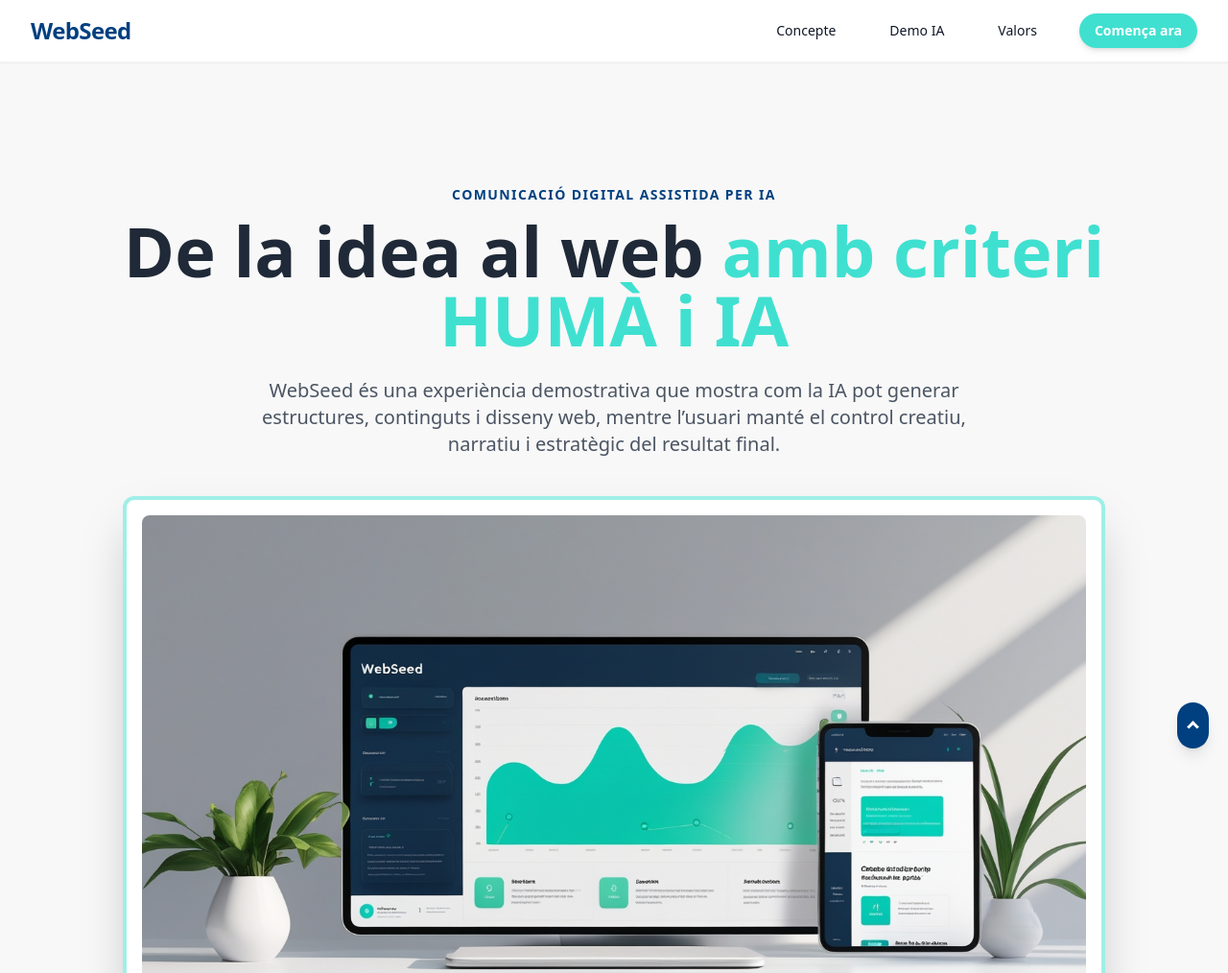
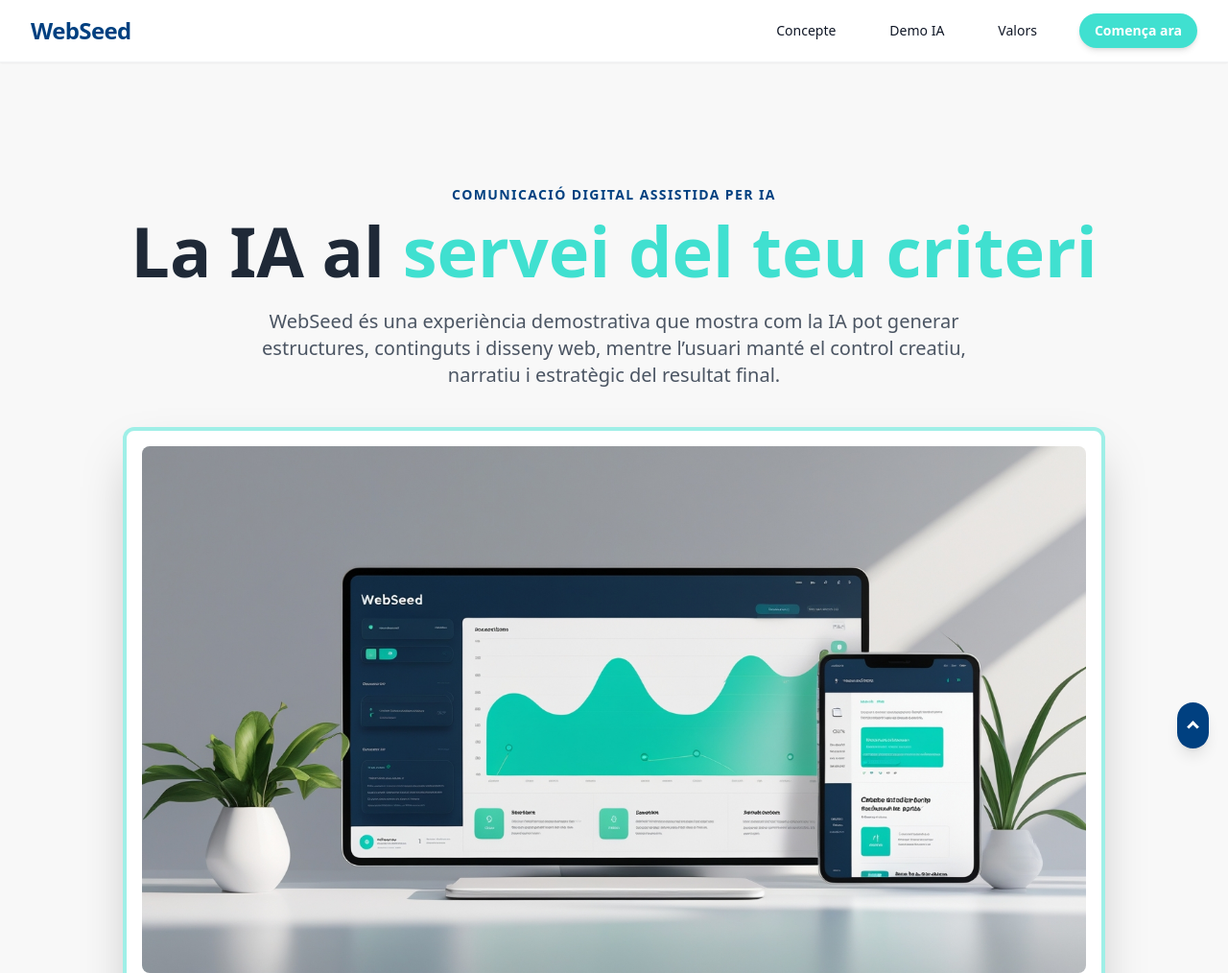
Before and after one commit to bnb1984/WebSeed, a plain HTML site: page index.html in a window 1280 px wide. Shown: the top 1014 px of the page at 96% size. Drawn offline with nearby package versions, Linux system fonts and the light colour scheme.

Commit message:
Update index.html

```diff
--- a/index.html
+++ b/index.html
@@ -74,7 +74,7 @@
                 <p class="text-primary-dark font-semibold text-sm uppercase tracking-widest mb-3">
                     Comunicació digital assistida per IA</p>
                 <h1 class="text-5xl lg:text-7xl font-extrabold text-gray-800 mb-6 leading-tight">
-                    <span class="text-primary-dark"></span>De la idea al web <span class="text-accent-light"> amb criteri HUMÀ i IA</span>
+                    <span class="text-primary-dark"></span>La IA al <span class="text-accent-light"> servei del teu criteri</span>
                 </h1>
                 <p class="text-xl text-gray-600 max-w-3xl mx-auto mb-10">
                     WebSeed és una experiència demostrativa que mostra com la IA pot generar estructures, continguts i disseny web, mentre l’usuari manté el control
```
